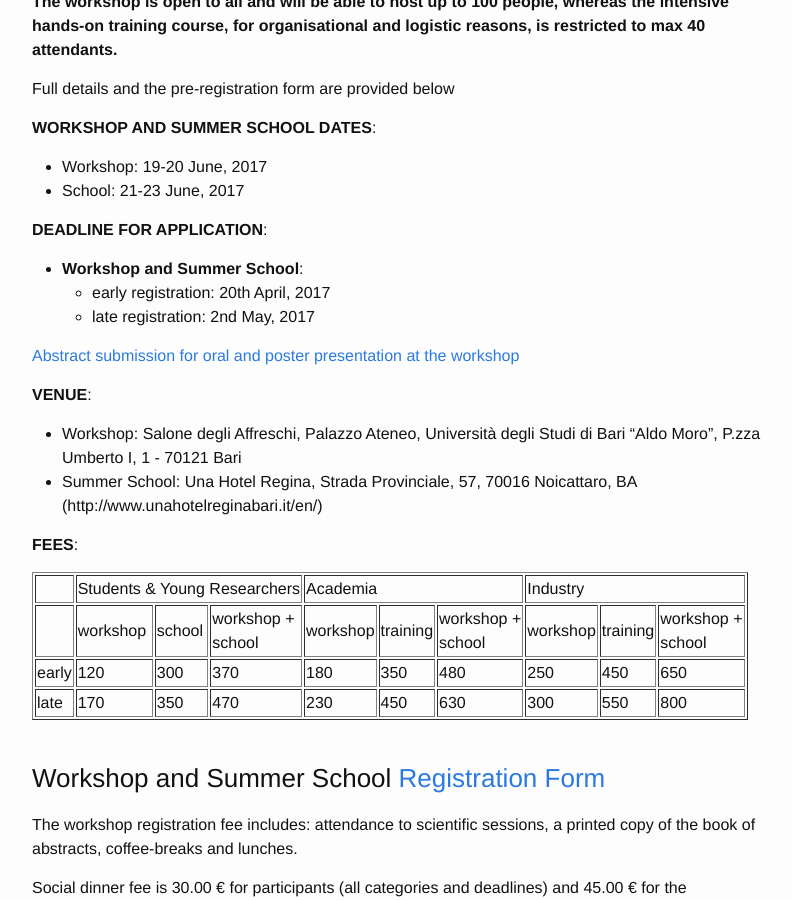
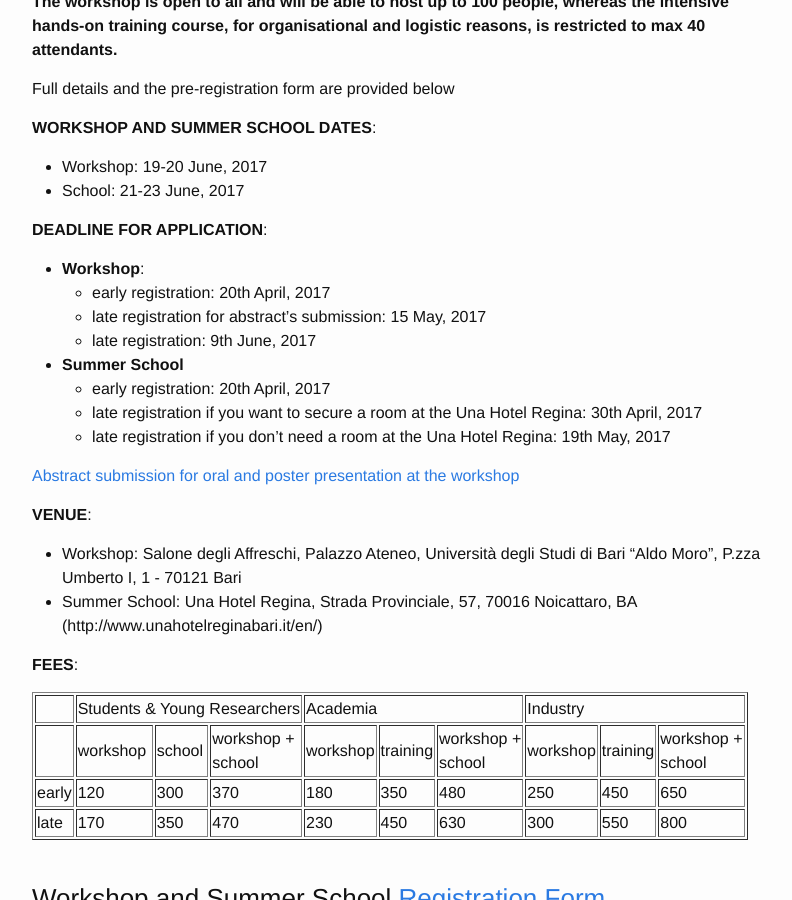
Before and after one commit to ELIXIR-IIB-training/website, a Jekyll site: the page built from _posts/2017-06-19-metagenomics-workshop-and-school-bari.md, in a window 1280 px wide and 900 px high, scrolled down 742 px. Shown: the whole window, without its empty margins (238-1030 px from the left). Built offline with Jekyll 4.4.1, drawn with Linux system fonts in a browser that asks for light colours.

Commit message:
new deadlines for metagenomics workshop and summer school

```diff
--- a/_posts/2017-06-19-metagenomics-workshop-and-school-bari.md
+++ b/_posts/2017-06-19-metagenomics-workshop-and-school-bari.md
@@ -41,9 +41,14 @@ Full details and the pre-registration form are provided below
 
 **DEADLINE FOR APPLICATION**:
 
-- **Workshop and Summer School**:
+- **Workshop**:
   - early registration: 20th April, 2017
-  - late registration: 2nd May, 2017
+  - late registration for abstract's submission: 15 May, 2017
+  - late registration: 9th June, 2017
+- **Summer School**
+  - early registration: 20th April, 2017
+  - late registration if you want to secure a room at the Una Hotel Regina: 30th April, 2017
+  - late registration if you don't need a room at the Una Hotel Regina: 19th May, 2017
 
 [Abstract submission for oral and poster presentation at the workshop](../../../miscellaneous/metagenomics-bari-2017-abstract-submission.html)
 
```
